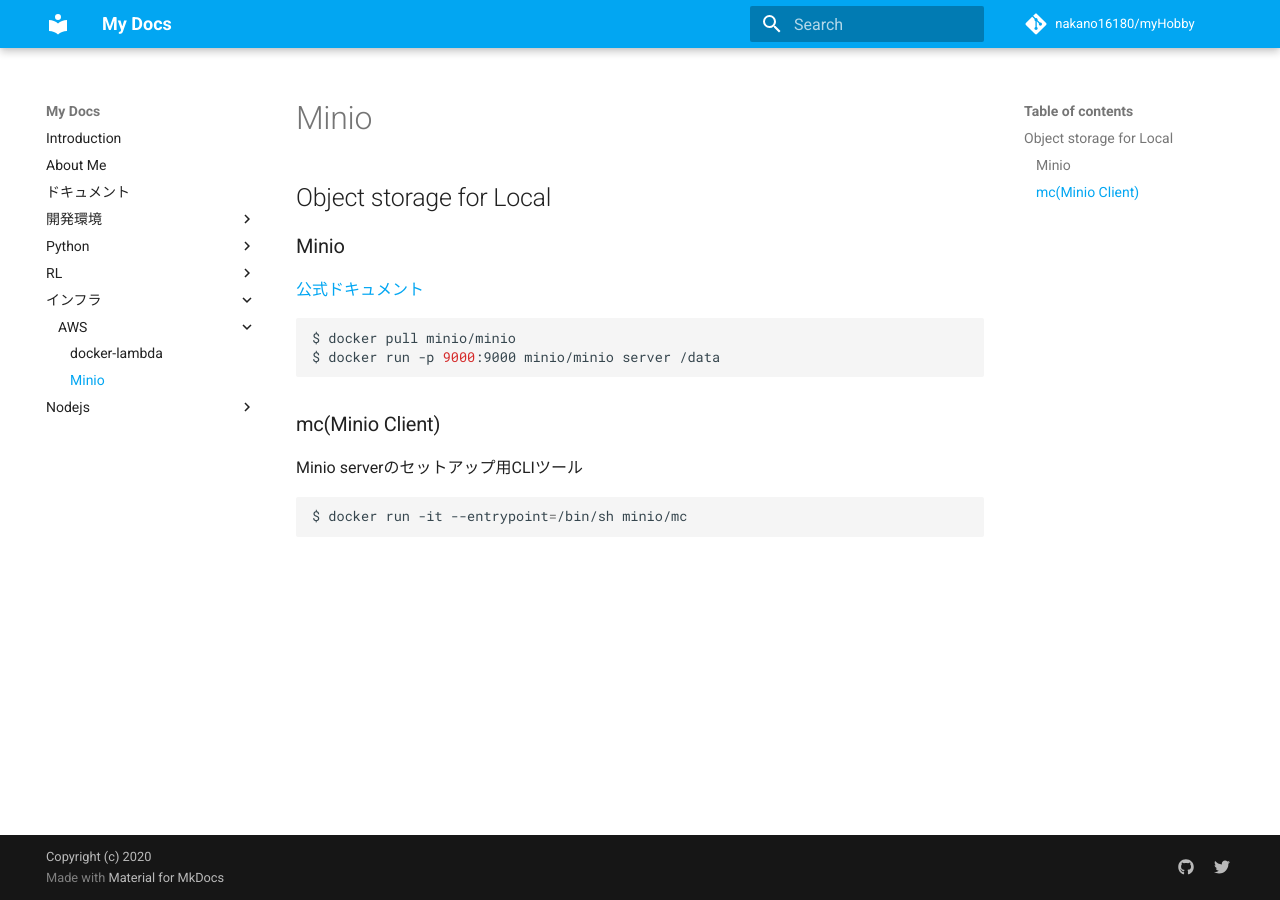
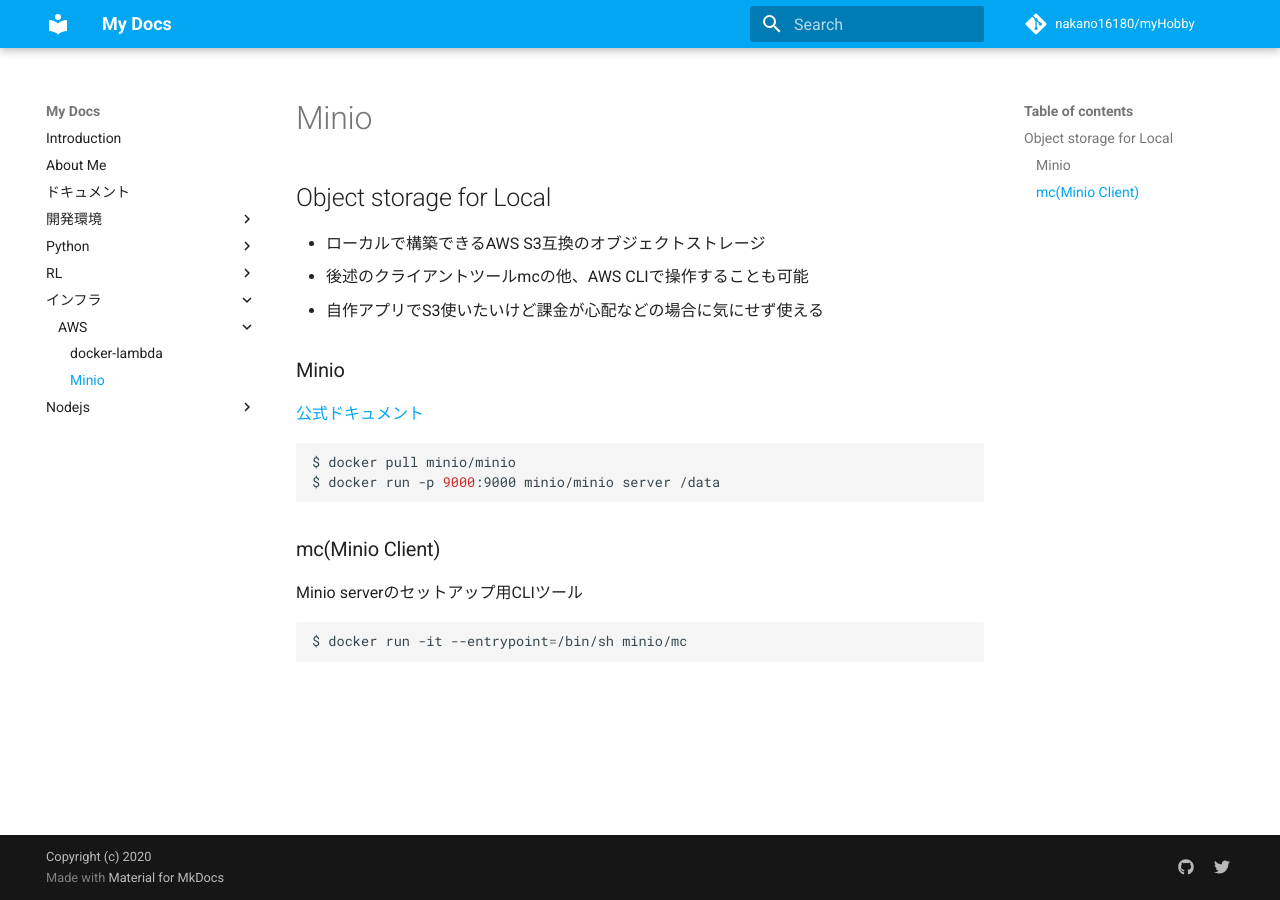
Before and after one commit to nakano16180/myHobby, an MkDocs documentation site: the page built from docs/dev/minio.md, in a window 1280 px wide. Built offline with MkDocs 1.6.1 and Material for MkDocs 9.7.7, drawn with Linux system fonts in a browser that asks for light colours; comment, search, counter and statistics services are not loaded.

Commit message:
update minio

```diff
--- a/docs/dev/minio.md
+++ b/docs/dev/minio.md
@@ -1,4 +1,7 @@
 ## Object storage for Local
+- ローカルで構築できるAWS S3互換のオブジェクトストレージ
+- 後述のクライアントツールmcの他、AWS CLIで操作することも可能
+- 自作アプリでS3使いたいけど課金が心配などの場合に気にせず使える
 
 ### Minio
 
```
